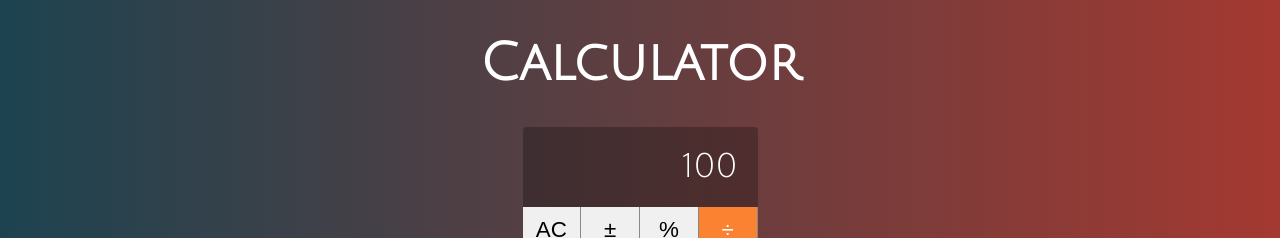
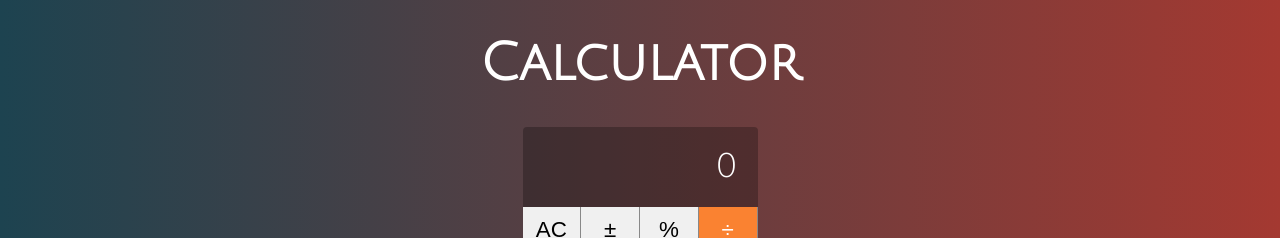
Before and after one commit to NatanTavares/Calculator, a React (Create React App) app: page / in a window 1280 px wide. Shown: the top 238 px of the page. Built offline with nearby package versions, Linux system fonts and the light colour scheme.

Commit message:
Update display

```diff
--- a/src/components/Calculator/index.tsx
+++ b/src/components/Calculator/index.tsx
@@ -37,7 +37,7 @@ export default class Calculator extends Component {
   render() {
     return (
       <div className="Calculator">
-        <Display value={100} />
+        <Display value={this.state.displayValue} />
 
         {/** Keyboard */}
         <Button label="AC" click={this.clearMemory} />
--- a/src/components/Display/index.tsx
+++ b/src/components/Display/index.tsx
@@ -3,7 +3,7 @@ import React from "react";
 import "./styles.css";
 
 interface DisplayProp {
-  value?: Number;
+  value?: String;
 }
 
 export default (props: DisplayProp) => {
```
